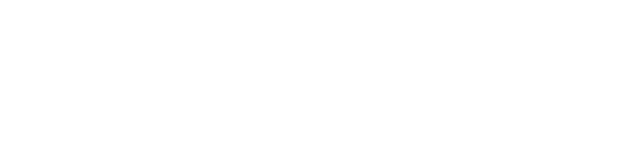
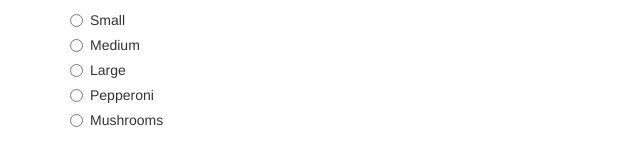
Before and after one commit to eliotcarlsen/grandMa-sPizza, a plain HTML site: page index.html in a window 1280 px wide. Shown: the whole page, without its empty margins (0-640 px from the left). Drawn offline with Linux system fonts and the light colour scheme.

Commit message:
add radio buttons in html for size small/med/large and toppings pepperoni or mushrooms

```diff
--- a/index.html
+++ b/index.html
@@ -10,8 +10,38 @@
   </head>
   <body>
     <div class="container">
-
-
+      <form class="pizzaInputFields">
+        <div class="radio">
+          <label for="Size">
+          <input type="radio" name="size" value="small">
+          Small
+        </label>
+        </div>
+        <div class="radio">
+          <label for="size">
+          <input type="radio" name="size" value="medium">
+          Medium
+        </label>
+        </div>
+        <div class="radio">
+          <label for="size">
+          <input type="radio" name="size" value="large">
+          Large
+        </label>
+        </div>
+        <div class="radio">
+          <label for="toppings">
+            <input type="radio" name="topping" value="pepperoni">
+            Pepperoni
+          </label>
+        </div>
+        <div class="radio">
+          <label for="toppings">
+            <input type="radio" name="topping" value="mushrooms">
+            Mushrooms
+          </label>
+        </div>
+      </form>
     </div>
   </body>
 </html>
--- a/js/scripts.js
+++ b/js/scripts.js
@@ -0,0 +1,24 @@
+function Pizza (toppings, size){
+  this.toppings = toppings;
+  this.size = size;
+};
+
+Pizza.prototype.price = function(){
+
+};
+
+
+
+
+
+$(document).ready(function(){
+  $("form").submit(function(event){
+    event.preventDefault();
+    var toppingChoice = $("input:radio[name=topping]:checked").val();
+    console.log(toppingChoice)
+
+
+
+
+  })
+})
```
